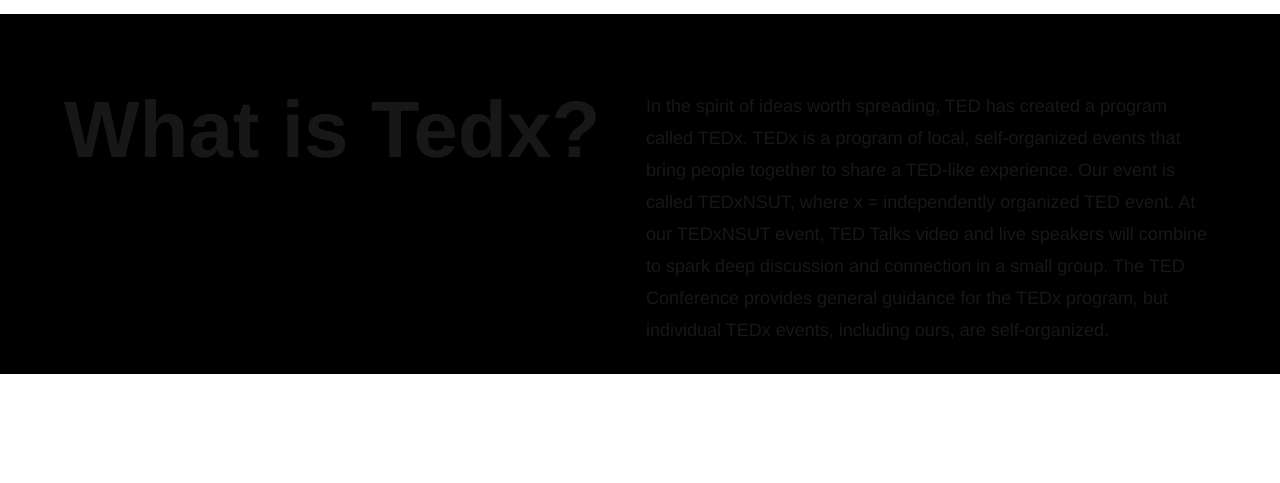
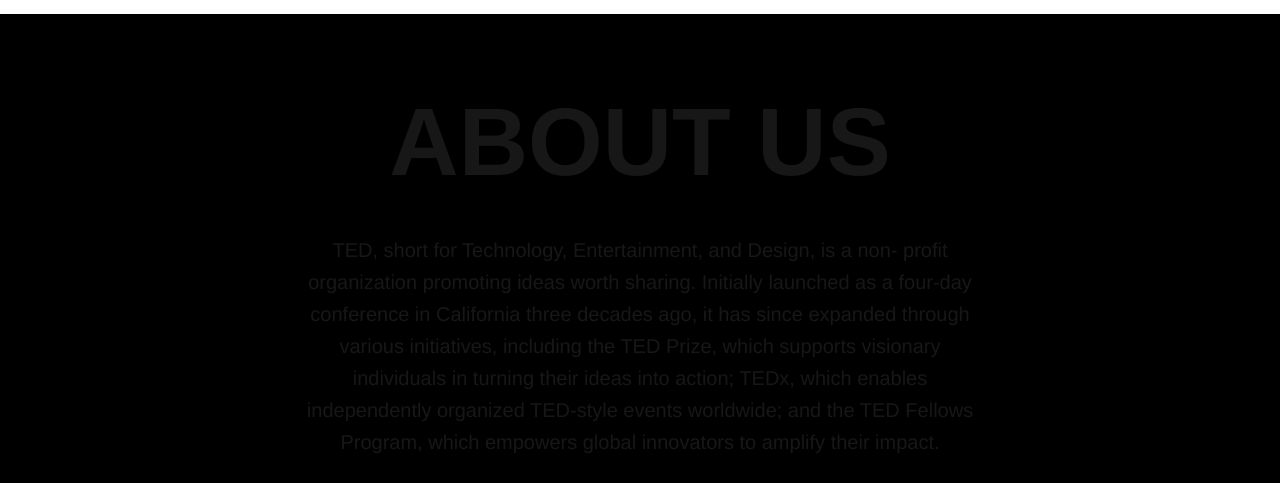
Before and after one commit to GreatNerve/tedx-website, a Next.js app: page / in a window 1280 px wide. Shown: the part 786-1269 px from the top of the page. Before the commit the page ends 1160 px from the top, so only its background shows below. Built offline with nearby package versions, Linux system fonts and the light colour scheme; grey boxes are pictures that could not be loaded.

Commit message:
changed about us title

```diff
--- a/app/page.tsx
+++ b/app/page.tsx
@@ -71,17 +71,17 @@
         </div>
       </div>
       <div className="bg-black w-full px-16 py-7">
-        <div className="flex items-start mt-7 justify-between gap-3">
-          <h1 className="text-[5rem] font-semibold flex-1">What is Tedx?</h1>
-          <p className="flex-1 pt-5 font-medium text-lg leading-8">
-            In the spirit of ideas worth spreading, TED has created a program
-            called TEDx. TEDx is a program of local, self-organized events that
-            bring people together to share a TED-like experience. Our event is
-            called TEDxNSUT, where x = independently organized TED event. At our
-            TEDxNSUT event, TED Talks video and live speakers will combine to
-            spark deep discussion and connection in a small group. The TED
-            Conference provides general guidance for the TEDx program, but
-            individual TEDx events, including ours, are self-organized.
+        <div className="max-w-[60%] mx-auto mt-7 gap-3">
+          <h1 className="text-[6rem] uppercase text-center font-semibold flex-1">About Us</h1>
+          <p className="flex-1 pt-5 font-medium text-xl text-center leading-8">
+          TED, short for Technology, Entertainment, and Design, is a non-
+profit organization promoting ideas worth sharing. Initially launched
+as a four-day conference in California three decades ago, it has since
+expanded through various initiatives, including the TED Prize, which
+supports visionary individuals in turning their ideas into action; TEDx,
+which enables independently organized TED-style events worldwide;
+and the TED Fellows Program, which empowers global innovators to
+amplify their impact.
           </p>
         </div>
       </div>
```
